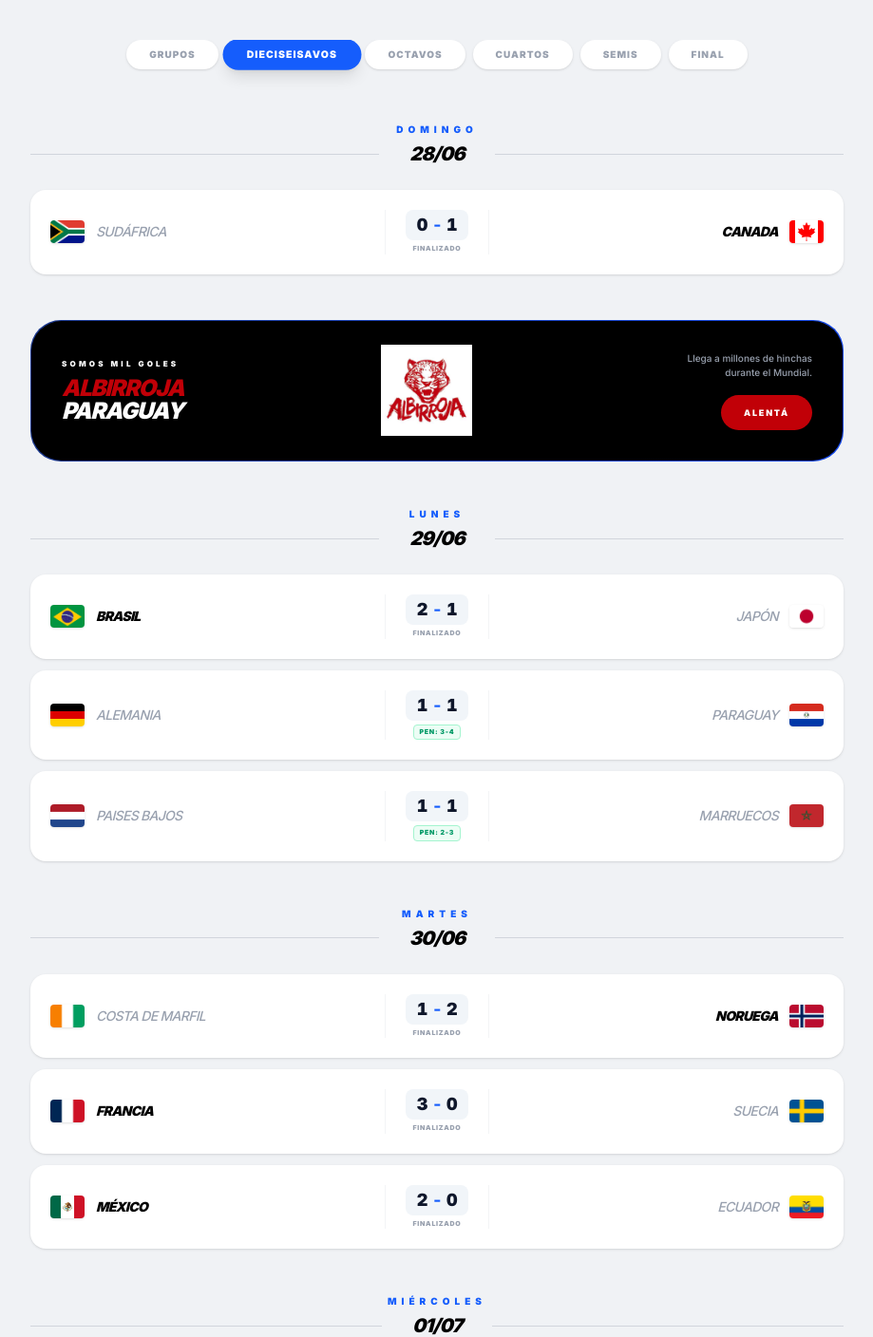
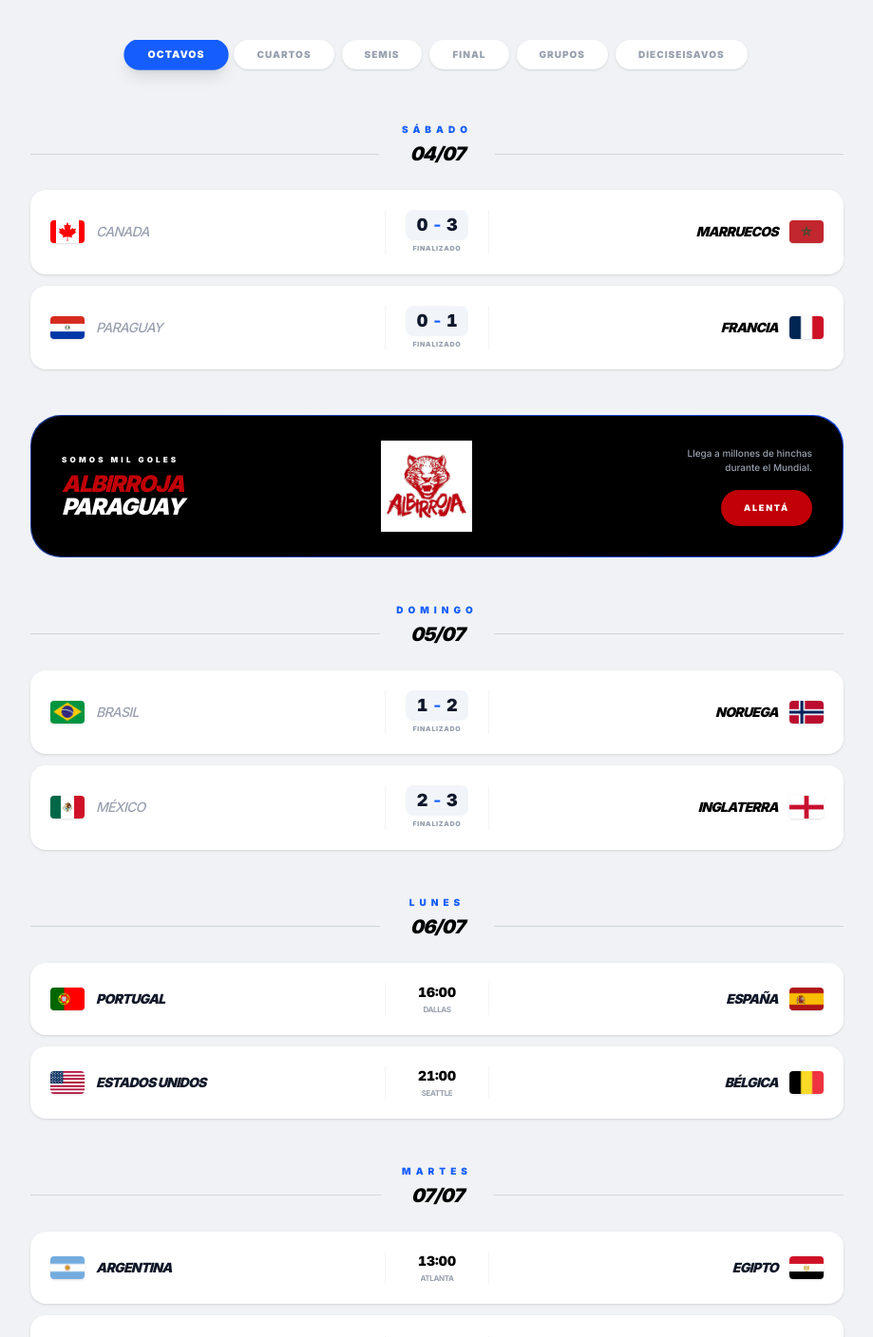
Before and after one commit to bablotle/Mundial26, a Next.js app: page /partidos in a window 1280 px wide. Shown: the part 181-1589 px from the top of the page at 95% size, without its empty margins (180-1099 px from the left). Built offline with nearby package versions, Linux system fonts and the light colour scheme.

Commit message:
Partidos México - Inglaterra, Brasil - Noruega

```diff
--- a/src/app/estadisticas/page.tsx
+++ b/src/app/estadisticas/page.tsx
@@ -9,8 +9,8 @@ export default function EstadisticasPage() {
     const goleadores = [
         { nombre: "Lionel Messi", goles: 7, equipo: "Argentina", foto: "/images/jugadores/messi.jpg" },
         { nombre: "Kylian Mbappé", goles: 7, equipo: "Francia", foto: "/images/jugadores/mbappe.jpg" },
+        { nombre: "Erling Haaland", goles: 7, equipo: "Noruega", foto: "/images/jugadores/haaland.jpg" },
         { nombre: "Harry Kane", goles: 5, equipo: "Inglaterra", foto: "/images/jugadores/harry_kane.jpg" },
-        { nombre: "Erling Haaland", goles: 5, equipo: "Noruega", foto: "/images/jugadores/haaland.jpg" },
         { nombre: "Vinicius Júnior", goles: 4, equipo: "Brasil", foto: "/images/jugadores/vinicius.jpg" },
         { nombre: "Ousmane Dembélé", goles: 4, equipo: "Francia", foto: "/images/jugadores/dembele.jpg" },
     ];
@@ -92,19 +92,19 @@ export default function EstadisticasPage() {
                     {/* ESTADÍSTICAS GENERALES DEL TORNEO */}
                     <section className="grid grid-cols-2 gap-4">
                         <div className="island-card p-5 flex flex-col items-center justify-center text-center">
-                            <p className="text-3xl font-black text-blue-600 italic">90</p>
+                            <p className="text-3xl font-black text-blue-600 italic">92</p>
                             <p className="text-[9px] font-black text-gray-400 uppercase tracking-widest mt-1">Partidos Jugados</p>
                         </div>
                         <div className="island-card p-5 flex flex-col items-center justify-center text-center">
-                            <p className="text-3xl font-black text-black italic">261</p>
+                            <p className="text-3xl font-black text-black italic">269</p>
                             <p className="text-[9px] font-black text-gray-400 uppercase tracking-widest mt-1">Goles Totales</p>
                         </div>
                         <div className="island-card p-5 flex flex-col items-center justify-center text-center">
-                            <p className="text-3xl font-black text-black italic">244</p>
+                            <p className="text-3xl font-black text-black italic">232</p>
                             <p className="text-[9px] font-black text-gray-400 uppercase tracking-widest mt-1">Amarillas</p>
                         </div>
                         <div className="island-card p-5 flex flex-col items-center justify-center text-center bg-blue-600">
-                            <p className="text-3xl font-black text-red italic">12</p>
+                            <p className="text-3xl font-black text-red italic">13</p>
                             <p className="text-[9px] font-black text-red-500 uppercase tracking-widest mt-1">Rojas Directas</p>
                         </div>
                     </section>
--- a/src/app/page.tsx
+++ b/src/app/page.tsx
@@ -36,7 +36,7 @@ export default function Home() {
    // const partidoDestacado = partidosDeHoy[0] || todosLosPartidos[0];
 
    // B. EL PARTIDO DESTACADO (Fijado por ID, y si no existe, usa el de hoy o el primero)
-   const partidoDestacado = todosLosPartidos.find(p => p.id === "R16-04") // <-- Aquí pones el ID del partido que quieras
+   const partidoDestacado = todosLosPartidos.find(p => p.id === "R16-05") // <-- Aquí pones el ID del partido que quieras
       || partidosDeHoy[0]
       || todosLosPartidos[0];
 
@@ -76,7 +76,7 @@ export default function Home() {
 
          {/* --- SECCIÓN HERO (DINÁMICA BASADA EN EL PARTIDO DESTACADO) --- */}
          <section className="relative h-[420px] w-full overflow-hidden">
-            <img src="/images/sedes/azteca.jpg" className="w-full h-full object-cover brightness-[0.6]" alt="Stadium" />
+            <img src="/images/sedes/dallas.jpg" className="w-full h-full object-cover brightness-[0.6]" alt="Stadium" />
             <div className="absolute inset-0 bg-gradient-to-t from-black/90 via-black/40 to-transparent flex flex-col items-center justify-center text-center px-5">
                <span className="bg-blue-600 text-white text-[9px] font-black px-3 py-1 rounded-full mb-4 tracking-widest uppercase">
                   EL PARTIDO DESTACADO DE HOY 🌟
--- a/src/app/partidos/page.tsx
+++ b/src/app/partidos/page.tsx
@@ -5,8 +5,8 @@ import SponsorBanner from '@/components/SponsorBanner';
 import { todosLosPartidos } from '@/data/partidos';
 
 export default function PartidosPage() {
-    const [faseActiva, setFaseActiva] = useState('Dieciseisavos');
-    const fases = ['Grupos', 'Dieciseisavos', 'Octavos', 'Cuartos', 'Semis', 'Final'];
+    const [faseActiva, setFaseActiva] = useState('Octavos');
+    const fases = ['Octavos', 'Cuartos', 'Semis', 'Final','Grupos', 'Dieciseisavos', ];
 
     // 1. Filtrar partidos por fase
     const partidosFiltrados = todosLosPartidos.filter(partido => partido.fase === faseActiva);
--- a/src/data/noticias.ts
+++ b/src/data/noticias.ts
@@ -16,6 +16,21 @@ export interface Noticia {
 
 export const todasLasNoticias: Noticia[] = [
     {
+                id: "jornada-24",
+                categoria: "MUNDIAL 2026",
+                titulo: "Inglaterra y Noruega pasan a Cuartos.",
+                resumen: "Bellinham anota 2 de los 3 goles y le da la victoria a Inglaterra 3-2 ante México.",
+                contenidoLargo: `Resumen de la Jornada:
+                🇳🇴 Noruega 2 - 1 Brasil 🇧🇷
+                Un histórico doblete de Erling Haaland le dio el pase a los europeos en Nueva Jersey. Brasil descontó sobre el final con un penal de Neymar, pero sumó una nueva eliminación consecutiva ante rivales del viejo continente.
+                🇬🇧 Inglaterra 3 - 2 México 🇲🇽
+                El conjunto inglés venció al coanfitrión en el Estadio Azteca. Jude Bellingham anotó un doblete y Harry Kane amplió de penal. México reaccionó con goles de Julián Quiñones y Raúl Jiménez, pero no le alcanzó pese a jugar con un hombre más por la expulsión de Jarell Quansah.`,
+                imagen: "/images/noticias/noticia-31.jpg",
+                fecha: "2026-07-6",
+                autor: "Redacción Mil Goles",
+                tags: ["Noruega", "Inglatera", "México", "FIFA"]
+        },
+        {
                 id: "jornada-23",
                 categoria: "MUNDIAL 2026",
                 titulo: "Marruecos pasa a Cuartos venciendo 3-0 a Canada.",
--- a/src/data/partidos.ts
+++ b/src/data/partidos.ts
@@ -1354,7 +1354,10 @@ export const todosLosPartidos: Partido[] = [
               hora: "17:00",
               sede: "Metlife",
               grupo: "R16",
-              fase: "Octavos"
+              fase: "Octavos",
+              golesLocal: 1,
+              golesVisitante: 2,
+              clasificado: "Noruega"
        },
        {
               id: "R16-04",
@@ -1366,7 +1369,10 @@ export const todosLosPartidos: Partido[] = [
               hora: "21:00",
               sede: "Ciudad de México",
               grupo: "R16",
-              fase: "Octavos"
+              fase: "Octavos",
+              golesLocal: 2,
+              golesVisitante: 3,
+              clasificado: "Inglaterra"
        },
        {
               id: "R16-05",
@@ -1394,24 +1400,24 @@ export const todosLosPartidos: Partido[] = [
        },
        {
               id: "R16-07",
-              local: "Ganador Partido 86",
-              visitante: "Ganador Partido 88",
-              banderaLocal: "/images/banderas/tbd.png",
-              banderaVisitante: "/images/banderas/tbd.png",
+              local: "Argentina",
+              visitante: "Egipto",
+              banderaLocal: "/images/banderas/argentina.png",
+              banderaVisitante: "/images/banderas/egipto.png",
               fecha: "2026-07-07",
-              hora: "12:00",
+              hora: "13:00",
               sede: "Atlanta",
               grupo: "R16",
               fase: "Octavos"
        },
        {
               id: "R16-08",
-              local: "Ganador Partido 85",
-              visitante: "Ganador Partido 87",
-              banderaLocal: "/images/banderas/tbd.png",
-              banderaVisitante: "/images/banderas/tbd.png",
+              local: "Suiza",
+              visitante: "Colombia",
+              banderaLocal: "/images/banderas/suiza.png",
+              banderaVisitante: "/images/banderas/colombia.png",
               fecha: "2026-07-07",
-              hora: "18:00",
+              hora: "17:00",
               sede: "Vancouver",
               grupo: "R16",
               fase: "Octavos"
@@ -1422,20 +1428,20 @@ export const todosLosPartidos: Partido[] = [
 
        {
               id: "QF-01",
-              local: "Ganador Partido 89",
-              visitante: "Ganador Partido 90",
-              banderaLocal: "/images/banderas/tbd.png",
-              banderaVisitante: "/images/banderas/tbd.png",
+              local: "Francia",
+              visitante: "Marruecos",
+              banderaLocal: "/images/banderas/francia.png",
+              banderaVisitante: "/images/banderas/marruecos.png",
               fecha: "2026-07-09",
-              hora: "16:00",
+              hora: "17:00",
               sede: "Boston",
               grupo: "QF",
               fase: "Cuartos"
        },
        {
               id: "QF-02",
-              local: "Ganador Partido 93",
-              visitante: "Ganador Partido 94",
+              local: "Por/Esp",
+              visitante: "EU/Bél",
               banderaLocal: "/images/banderas/tbd.png",
               banderaVisitante: "/images/banderas/tbd.png",
               fecha: "2026-07-10",
@@ -1446,24 +1452,24 @@ export const todosLosPartidos: Partido[] = [
        },
        {
               id: "QF-03",
-              local: "Ganador Partido 91",
-              visitante: "Ganador Partido 92",
+              local: "Noruega",
+              visitante: "Inglaterra",
+              banderaLocal: "/images/banderas/noruega.png",
+              banderaVisitante: "/images/banderas/inglaterra.png",
+              fecha: "2026-07-11",
+              hora: "18:00",
+              sede: "Miami",
+              grupo: "QF",
+              fase: "Cuartos"
+       },
+       {
+              id: "QF-04",
+              local: "Arg/Egi",
+              visitante: "Sui/Col",
               banderaLocal: "/images/banderas/tbd.png",
               banderaVisitante: "/images/banderas/tbd.png",
               fecha: "2026-07-11",
-              hora: "16:00",
-              sede: "Miami",
-              grupo: "QF",
-              fase: "Cuartos"
-       },
-       {
-              id: "QF-04",
-              local: "Ganador Partido 95",
-              visitante: "Ganador Partido 96",
-              banderaLocal: "/images/banderas/tbd.png",
-              banderaVisitante: "/images/banderas/tbd.png",
-              fecha: "2026-07-11",
-              hora: "20:00",
+              hora: "22:00",
               sede: "Kansas City",
               grupo: "QF",
               fase: "Cuartos"
```
Also changed, not shown: public/images/noticias/noticia-31.jpg (added).
